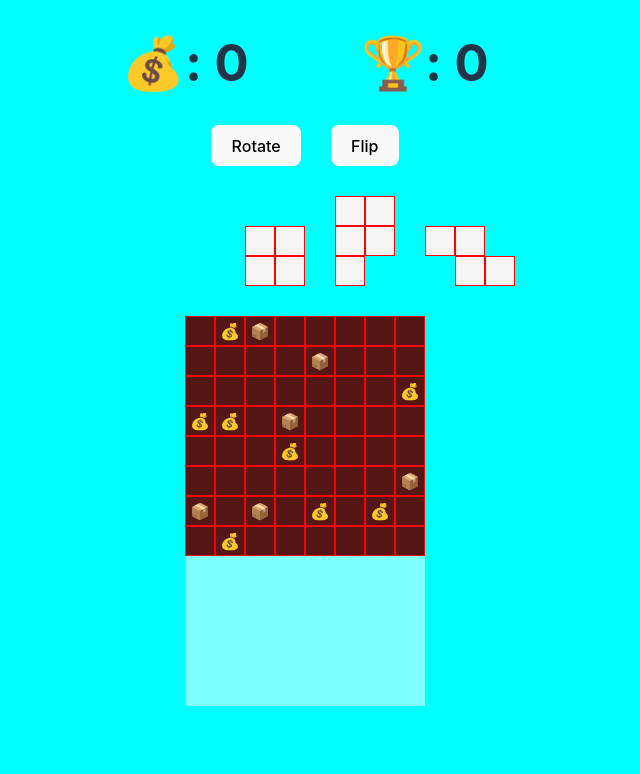
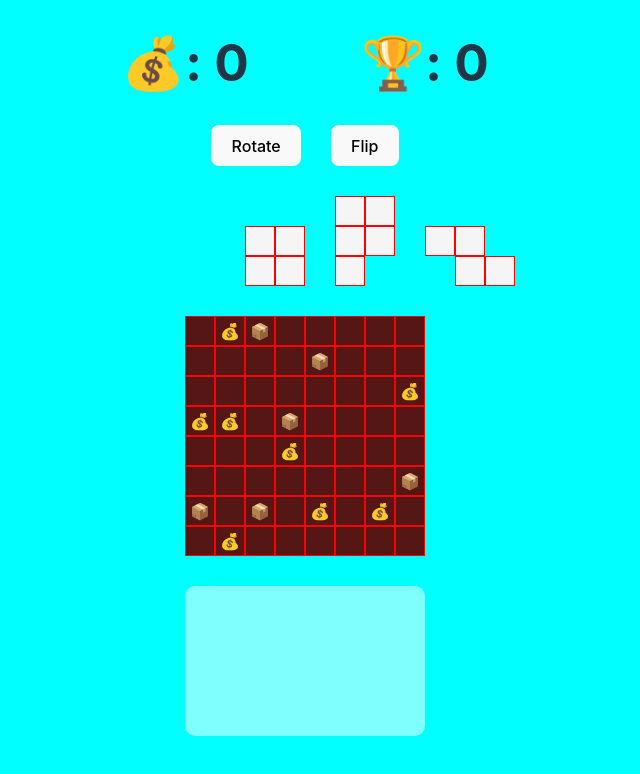
Before and after one commit to marcobaass/piece-of-cake, a React (Vite) app: page / in a window 1280 px wide. Shown: the top 774 px of the page, without its empty margins (335-975 px from the left). Built offline with nearby package versions, Linux system fonts and the light colour scheme.

Commit message:
restructuring board and plaerUI

```diff
--- a/src/components/Board/Board.module.css
+++ b/src/components/Board/Board.module.css
@@ -1,5 +1,6 @@
 .wholeBoard {
   display: grid;
+  gap: var(--cell-size);
 }
 
 .board {
@@ -14,6 +15,7 @@
   justify-content: center;
   grid-template-columns: repeat(8, var(--cell-size));
   background-color: hsl(180, 100%, 75%);
+  border-radius: 10px;
 }
 
 
```
